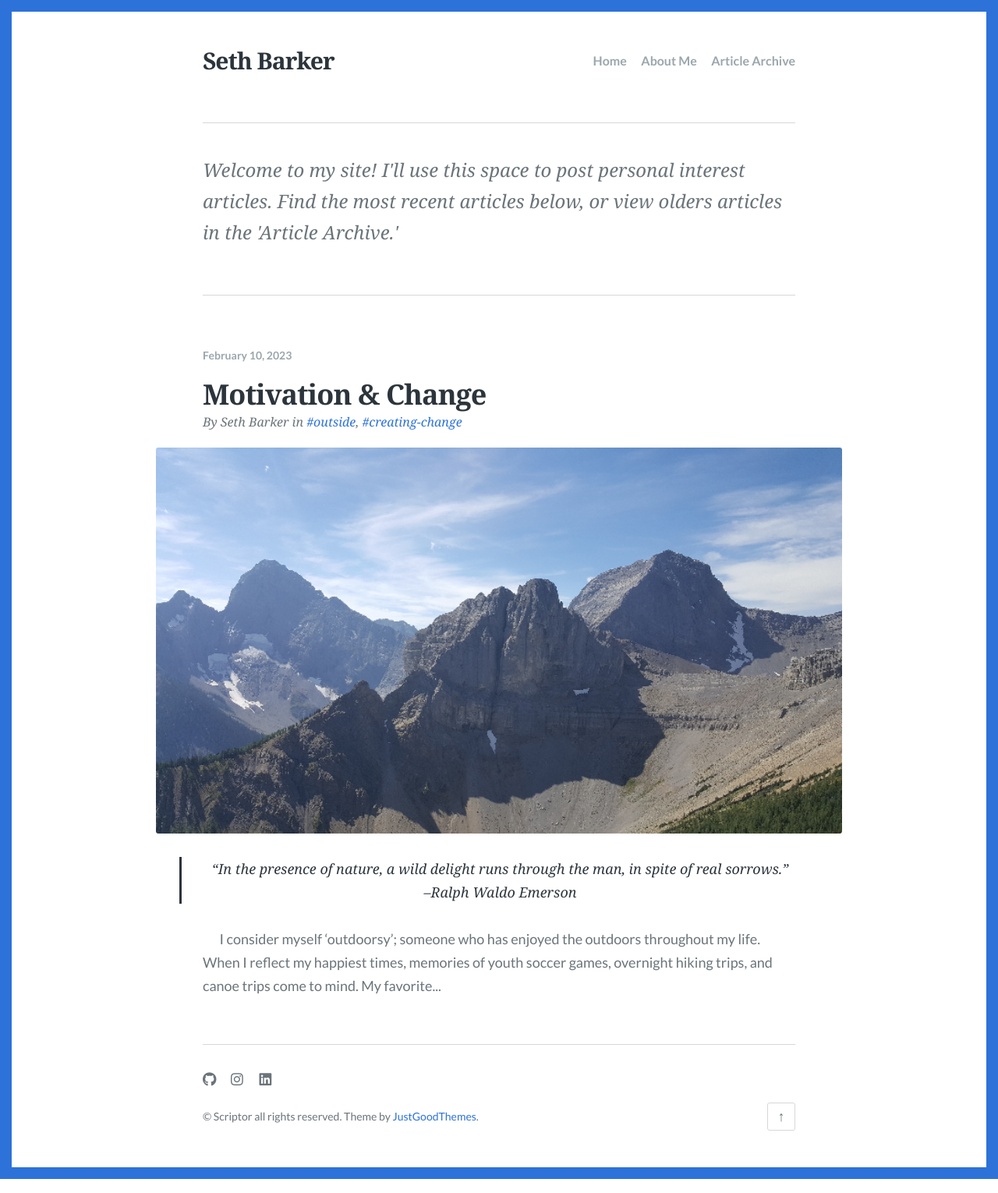
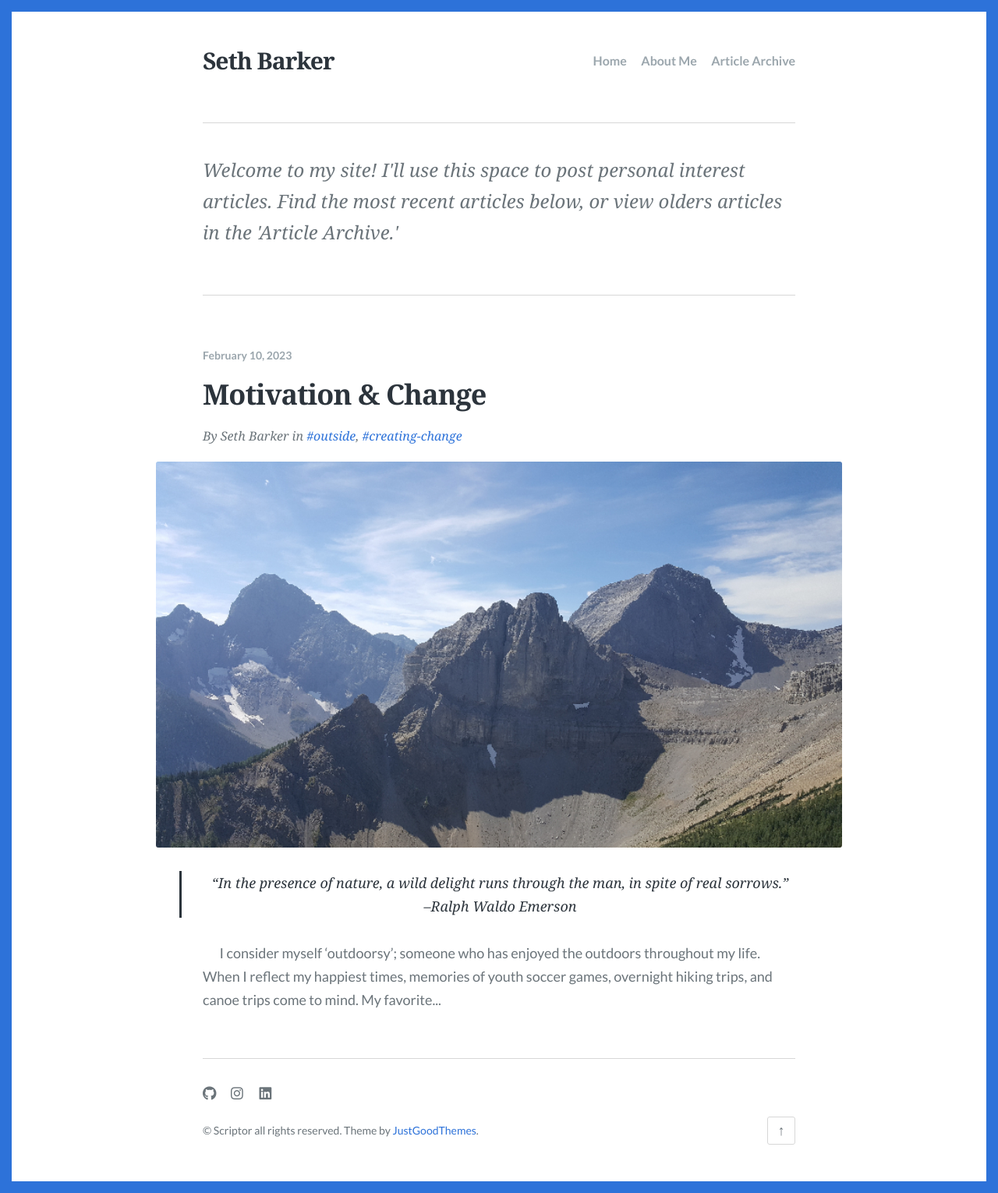
Before and after one commit to sethbarker/sethbarker.github.io, a Jekyll site: the page built from index.html, in a window 1280 px wide. Shown: the whole page at 78% size. Built offline with Jekyll 4.4.1, drawn with Linux system fonts in a browser that asks for light colours; some web fonts are replaced; the list of posts is cut into pages by our own code.

Commit message:
Update _content.scss

```diff
--- a/_sass/_content.scss
+++ b/_sass/_content.scss
@@ -36,7 +36,7 @@
 
 .post-title {
   font-size: 2rem;
-  margin: 0 0 0rem;
+  margin: 0 0 1rem;
 
   @media only screen and (max-width: 600px) {
     font-size: 1.875rem;
```
